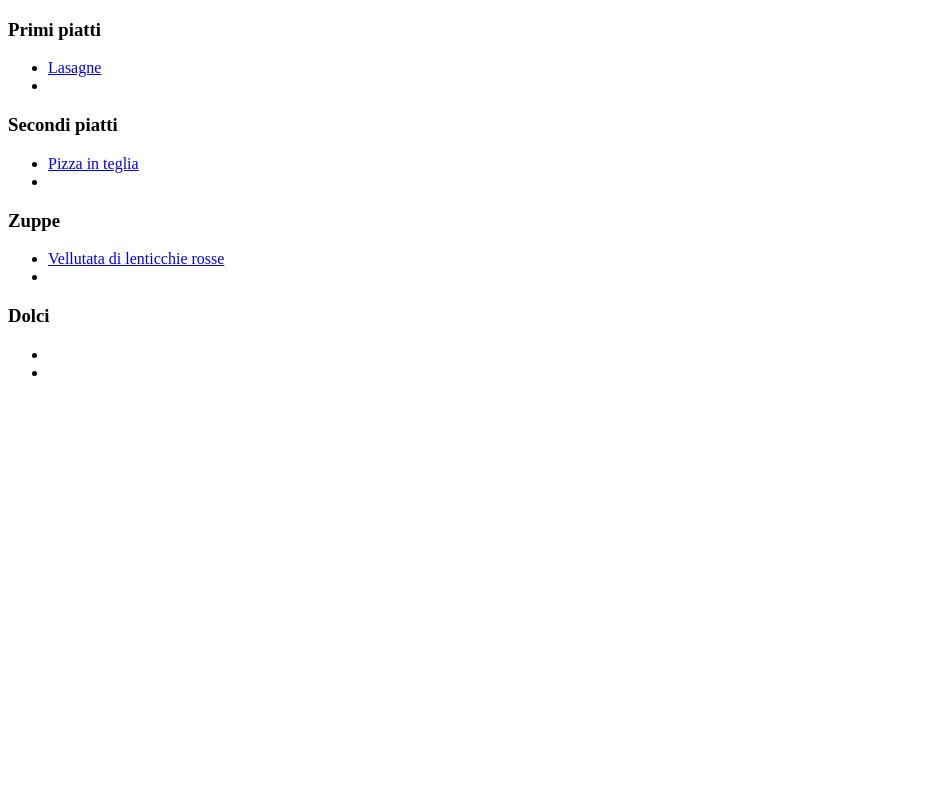
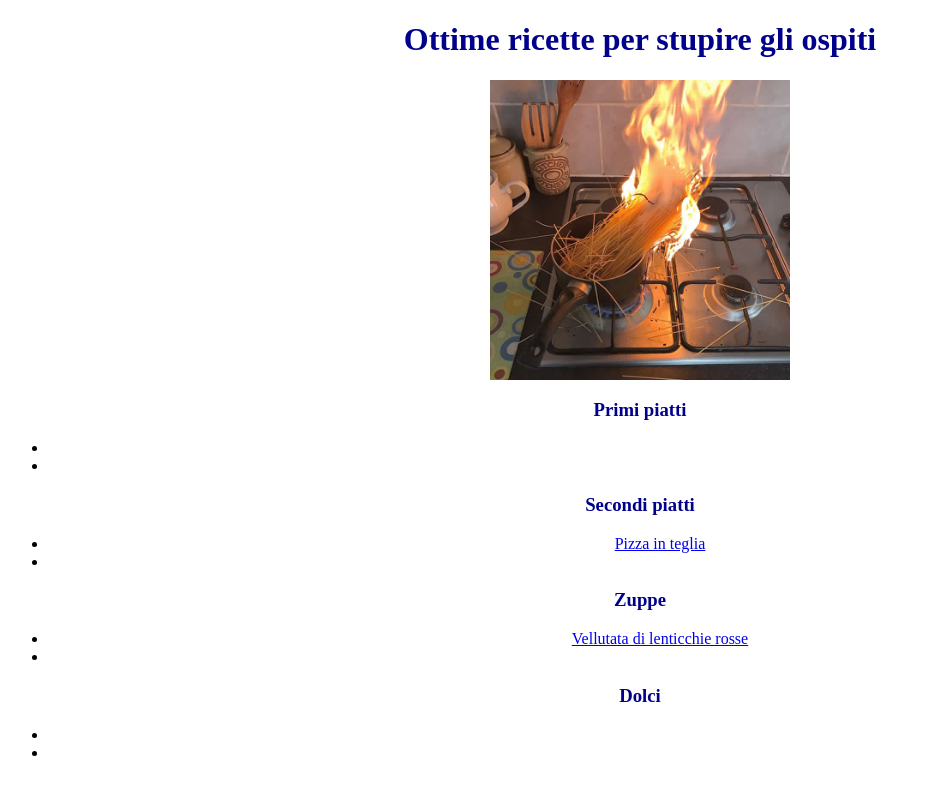
Before and after one commit to Silvershine14/odin-recipes, a plain HTML site: page index.html in a window 1280 px wide. Shown: the whole page, without its empty margins (0-931 px from the left). Drawn offline with Linux system fonts and the light colour scheme.

Commit message:
aggiunto css

```diff
--- a/index.html
+++ b/index.html
@@ -3,37 +3,41 @@
 <meta charset="UTF-8">
 <head>
     <title>Ricette</title>
+    <link rel="stylesheet" href="styles.css">
 </head>
 
 
 <body>
-    <h3>Primi piatti</h3>
-    <ul>
-        <li><a href="./recipes/lasagna.html">Lasagne</a></li>
+<h1 class="testo">Ottime ricette per stupire gli ospiti</h1>
+<img class="indeximg" src="./spaghetti incident.jpg" alt="I love the smell of burning spaghetti">
+
+    <h3 class="testo">Primi piatti</h3>
+    <ul class="testo">
+        <li><a href=""></a></li>
         <li><a href=""></a></li>
 
 
     </ul>
 
 
-    <h3>Secondi piatti</h3>
-    <ul>
+    <h3 class="testo">Secondi piatti</h3>
+    <ul class="testo">
         <li><a href="./recipes/pizzateglia.html">Pizza in teglia</a></li>
         <li><a href=""></a></li>
 
 
     </ul>
 
-    <h3>Zuppe</h3>
-    <ul>
+    <h3 class="testo">Zuppe</h3>
+    <ul class="testo">
         <li><a href="./recipes/vellutatalenticchierosse.html">Vellutata di lenticchie rosse</a></li>
         <li><a href=""></a></li>
 
 
     </ul>
 
-    <h3>Dolci</h3>
-    <ul>
+    <h3 class="testo">Dolci</h3>
+    <ul class="testo">
         <li><a href=""></a></li>
         <li><a href=""></a></li>
 
--- /dev/null
+++ b/styles.css
@@ -0,0 +1,20 @@
+img {
+    height: auto;
+    width: 300px;
+    display: block;
+    margin-left: auto;
+    margin-right: auto;
+}
+
+h1,
+h2,
+h3 {
+    color: darkblue;
+    font-weight: bold;
+    text-align: center;
+}
+
+.testo {
+    font-family:'Times New Roman', Times, serif;
+    text-align: center;
+}
```
Also changed, not shown: recipes/pizzateglia.html (+4 -2 lines), recipes/vellutatalenticchierosse.html (+3 -1 lines), spaghetti incident.jpg (added).
